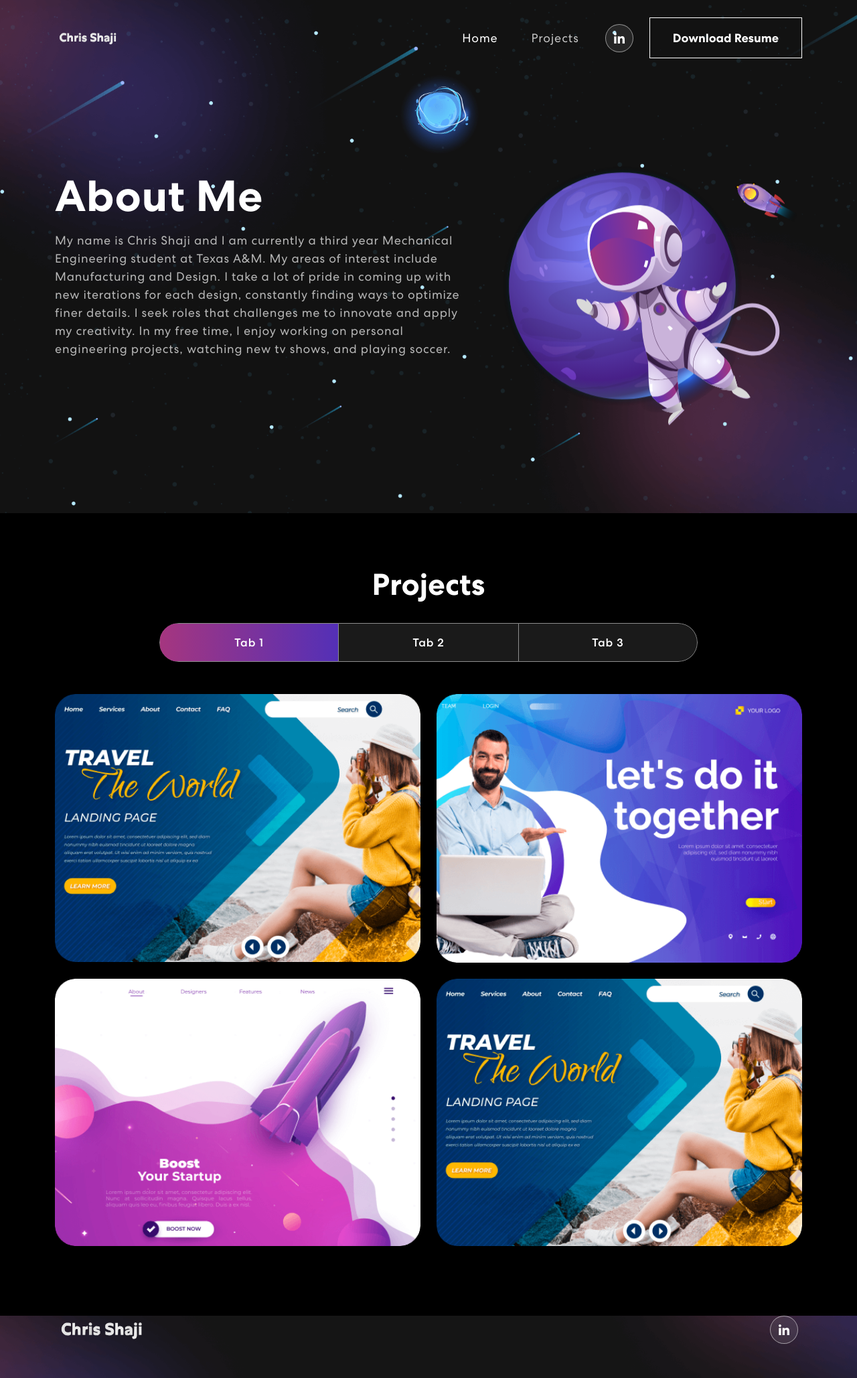
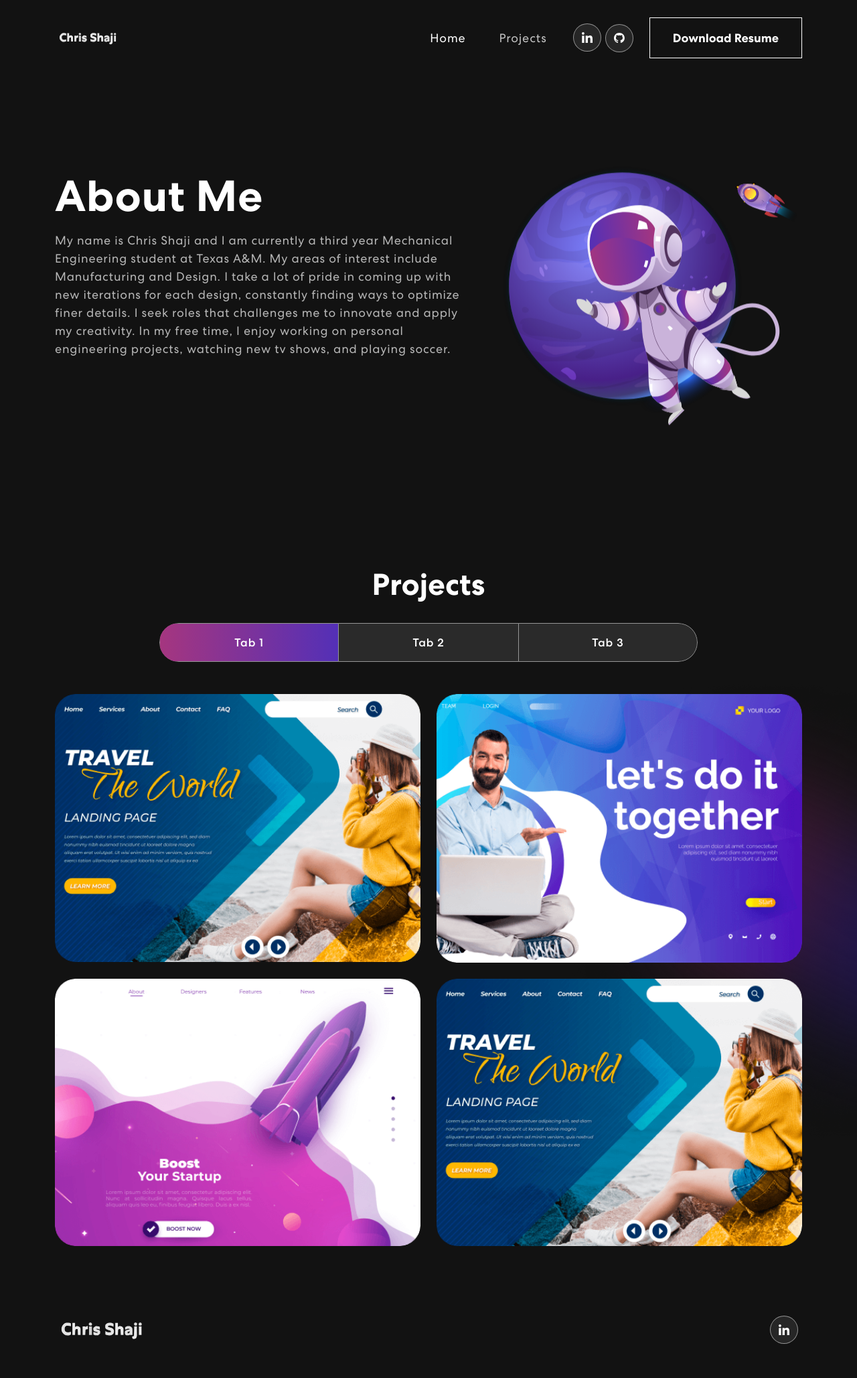
Before and after one commit to chrisshaji/react-portfolio, a React (Create React App) app: page / in a window 1280 px wide. Shown: the whole page at 67% size. Built offline with nearby package versions, Linux system fonts and the light colour scheme.

Commit message:
disabled the bg

```diff
--- a/src/App.css
+++ b/src/App.css
@@ -234,7 +234,7 @@ nav.navbar .navbar-toggler[aria-expanded="true"] .navbar-toggler-icon {
 .banner {
   margin-top: 0;
   padding: 260px 0 100px 0;
-  background-image: url('./assets/img/banner-bg.png');
+  /*background-image: url('./assets/img/banner-bg.png');*/
   background-position: top center;
   background-size: cover;
   background-repeat: no-repeat;
@@ -344,7 +344,7 @@ nav.navbar .navbar-toggler[aria-expanded="true"] .navbar-toggler-icon {
 .project {
   padding: 80px 0;
   position: relative;
-  background-color: black;
+  /*background-color: black;*/
 }
 .project h2 {
 	font-size: 45px;
@@ -541,7 +541,7 @@ nav.navbar .navbar-toggler[aria-expanded="true"] .navbar-toggler-icon {
 /************ Footer Css ************/
 .footer {
   padding: 0 0 50px 0;
-  background-image: url('./assets/img/footer-bg.png');
+  /*background-image: url('./assets/img/footer-bg.png');*/
   background-position: center center;
   background-size: cover;
   background-repeat: no-repeat;
--- a/src/components/NavBar.js
+++ b/src/components/NavBar.js
@@ -2,6 +2,7 @@ import { useState, useEffect } from "react";
 import { Navbar, Nav, Container, Col } from "react-bootstrap";
 import logo from '../assets/img/logo.svg';
 import navIcon1 from '../assets/img/nav-icon1.svg';
+import navIcon2 from '../assets/img/nav-icon2.svg';
 import { BrowserRouter as Router } from "react-router-dom";
 
 export const NavBar = () => {
@@ -48,6 +49,9 @@ export const NavBar = () => {
                 <a href="https://www.linkedin.com/in/chrisshaji/" target="_blank" rel="noopener noreferrer">
                   <img src={navIcon1} alt="LinkedIn" />
                 </a>
+                <a href="https://github.com/chrisshaji" target="_blank" rel="noopener noreferrer">
+                  <img src={navIcon2} alt="GitHub" />
+               </a>
               </div>
               <a href="https://drive.google.com/file/d/1HTI2-Xasf0YnujmjeZIR0ftCk--Jj2GY/view" target="_blank" rel="noreferrer">
                 <button className="vvd">
```
Also changed, not shown: src/assets/img/nav-icon2.svg.
